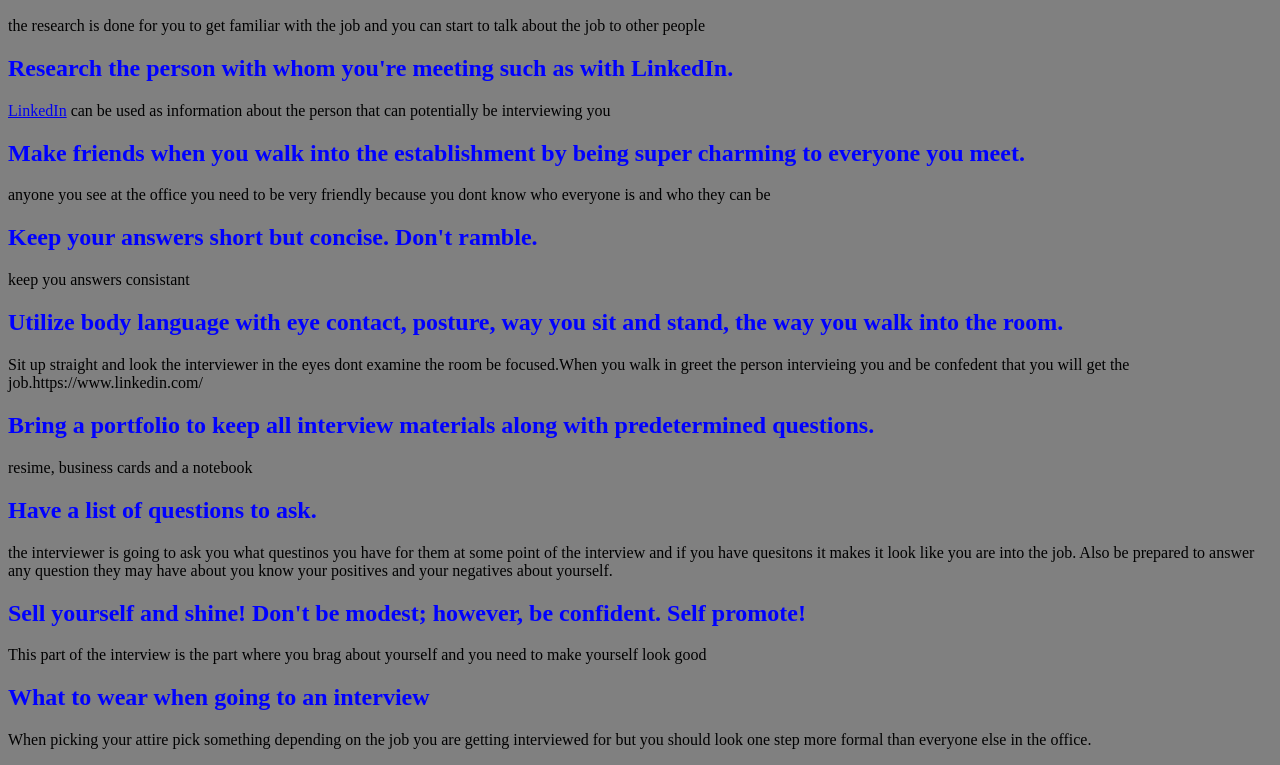
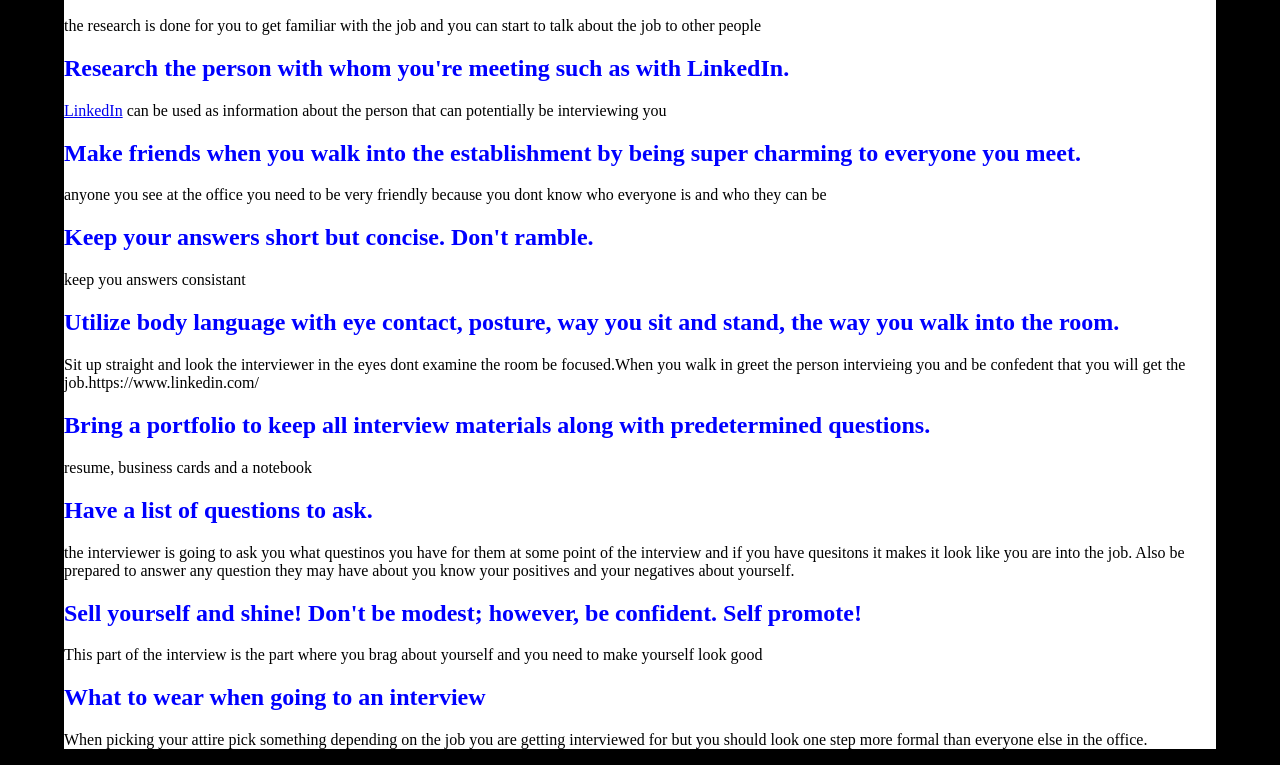
Before and after one commit to MSandoval910/Web-design-22, a plain HTML site: page interviewtips.html in a window 1280 px wide. Shown: the part 160-925 px from the top of the page. Drawn offline with Linux system fonts and the light colour scheme.

Commit message:
redo the design
change the color scheme of the website  and added border

```diff
--- a/interviewtips.html
+++ b/interviewtips.html
@@ -30,7 +30,7 @@
     <h2>Utilize body language with eye contact, posture, way you sit and stand, the way you walk into the room.</h2>
     <p> Sit up straight and look the interviewer in the eyes dont examine the room be focused.When you walk in greet the person intervieing you and be confedent that you will get the job.https://www.linkedin.com/</p>
     <h2>Bring a portfolio to keep all interview materials along with predetermined questions.</h2>
-    <p>resime, business cards and a notebook</p>
+    <p>resume, business cards and a notebook</p>
     <h2>Have a list of questions to ask.</h2>
     <p>the interviewer is going to ask you what questinos you have for them at some point of the interview and if you have quesitons it makes it look like you are into the job. Also be prepared to answer any question they may have about you know your positives and your negatives about yourself.</p>
     <h2>Sell yourself and shine! Don't be modest; however, be confident. Self promote!</h2>
--- a/styles.css
+++ b/styles.css
@@ -3,8 +3,17 @@
 
 
 html {
-  background-color: gray;
+  background-color: black;
 }
+
+body{
+  top: 15%;
+  width: 90%;
+  margin-left: auto;
+  margin-right: auto;
+  background-color: white;
+}
+
 header{
   width: 100%
 }
```
